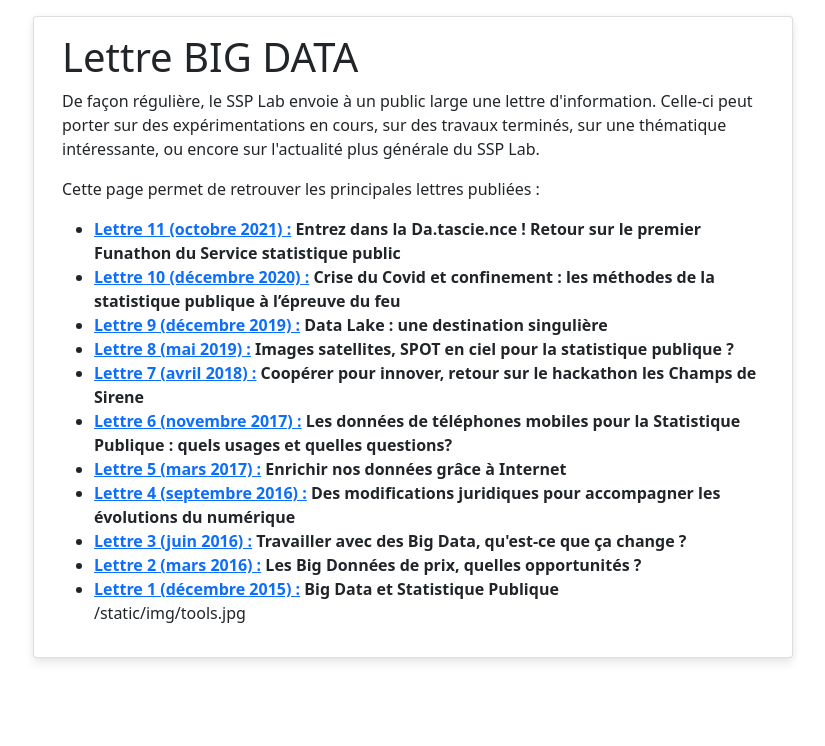
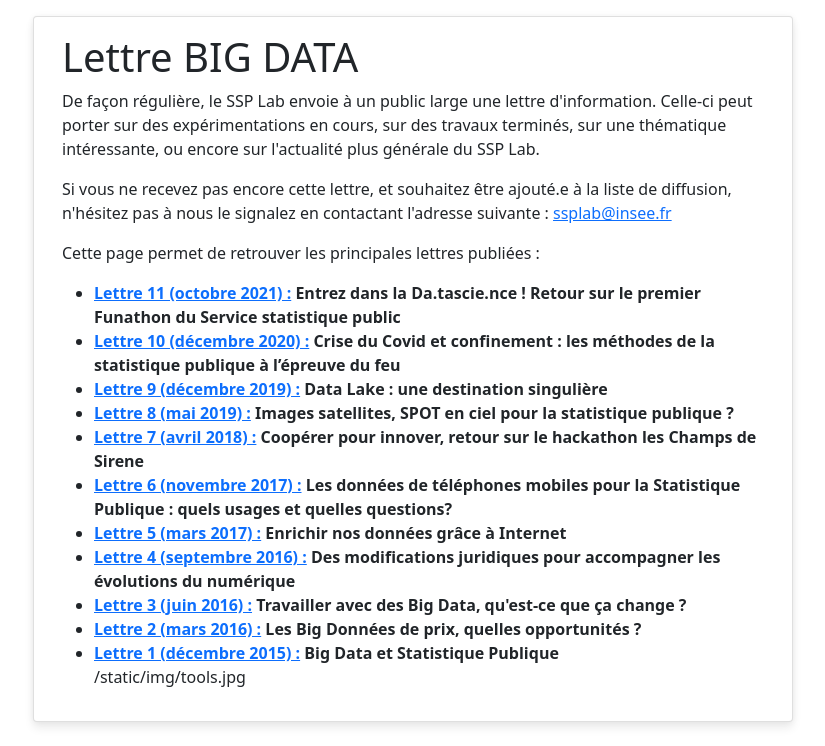
Before and after one commit to AurelienFortin/django_ssplab, a Django app: page /lettres/ in a window 1280 px wide. Shown: the part 56-802 px from the top of the page, without its empty margins (37-862 px from the left). Before the commit the page ends 719 px from the top, so only its background shows below. Run offline with Django 3.2, Linux system fonts and the light colour scheme; some libraries are stand-ins or nearby versions.

Commit message:
modifs diverses

```diff
--- a/home/templates/home/funathon.html
+++ b/home/templates/home/funathon.html
@@ -29,7 +29,7 @@
                     La première édition du Funathon a eu lieu le 21 et 22 juin 2021 et a réuni environ 150 agents,
                     inscrits au préalable auprès de leur responsable formation et souvent réunis en équipe. Cette première édition a tourné
                     autour de l'utilisation des données d'Airbnb, 8 sujets plus ou moins guidés étant proposés, avec chaque fois
-                    des notebooks (en R et en Python) permettant d'entrer dans le sujet (l'ensemble du materiel est disponible <a href = "https://git.lab.sspcloud.fr/ssplab/2021-06-funathon">ici</a>))
+                    des notebooks (en R et en Python) permettant d'entrer dans le sujet (l'ensemble du materiel est disponible <a href = "https://git.lab.sspcloud.fr/ssplab/2021-06-funathon">ici</a>)
 
                 </p>
                 <p>
--- a/home/templates/home/lettres_BD.html
+++ b/home/templates/home/lettres_BD.html
@@ -12,6 +12,10 @@
                 <h1>Lettre BIG DATA</h1>
                 <p>De façon régulière, le SSP Lab envoie à un public large une lettre d'information. Celle-ci peut porter sur des expérimentations en cours,
                     sur des travaux terminés, sur une thématique intéressante, ou encore sur l'actualité plus générale du SSP Lab.
+                </p>
+                <p>
+                    Si vous ne recevez pas encore cette lettre, et souhaitez être ajouté.e à la liste de diffusion, n'hésitez pas
+                    à nous le signalez en contactant l'adresse suivante : <a href="mailto:ssplab@insee.Fr">ssplab@insee.fr</a>
                 </p>
                 <p>
                     Cette page permet de retrouver les principales lettres publiées :
--- a/home/templates/home/team.html
+++ b/home/templates/home/team.html
@@ -26,9 +26,13 @@
     Pour tout projet innovant au sein du SSP, n'hésitez pas à contacter le SSP Lab, même pour de simples discussions ou conseil.
     Pour cela, deux moyens :
     <p>
+    <li>
+      <ul>Utiliser l'adresse mail suivante : <a href = "mailto:ssplab@insee.Fr">ssplab@insee.fr</a></ul>
+      <ul>Rejoindre notre canal Slack en cliquant <a href="https://join.slack.com/t/ssplabgroupe/shared_invite/zt-xeyqt2ue-J9x8IACVR9driu45WMClzA">ici</a></li></ul>
+    </li>
     > Utiliser l'adresse email suivante :
 
-    > Rejoindre notre canal Slack en cliquant <a href="https://join.slack.com/t/ssplabgroupe/shared_invite/zt-xeyqt2ue-J9x8IACVR9driu45WMClzA">ici</a></li>
+    >
   </p>
 
 
```
